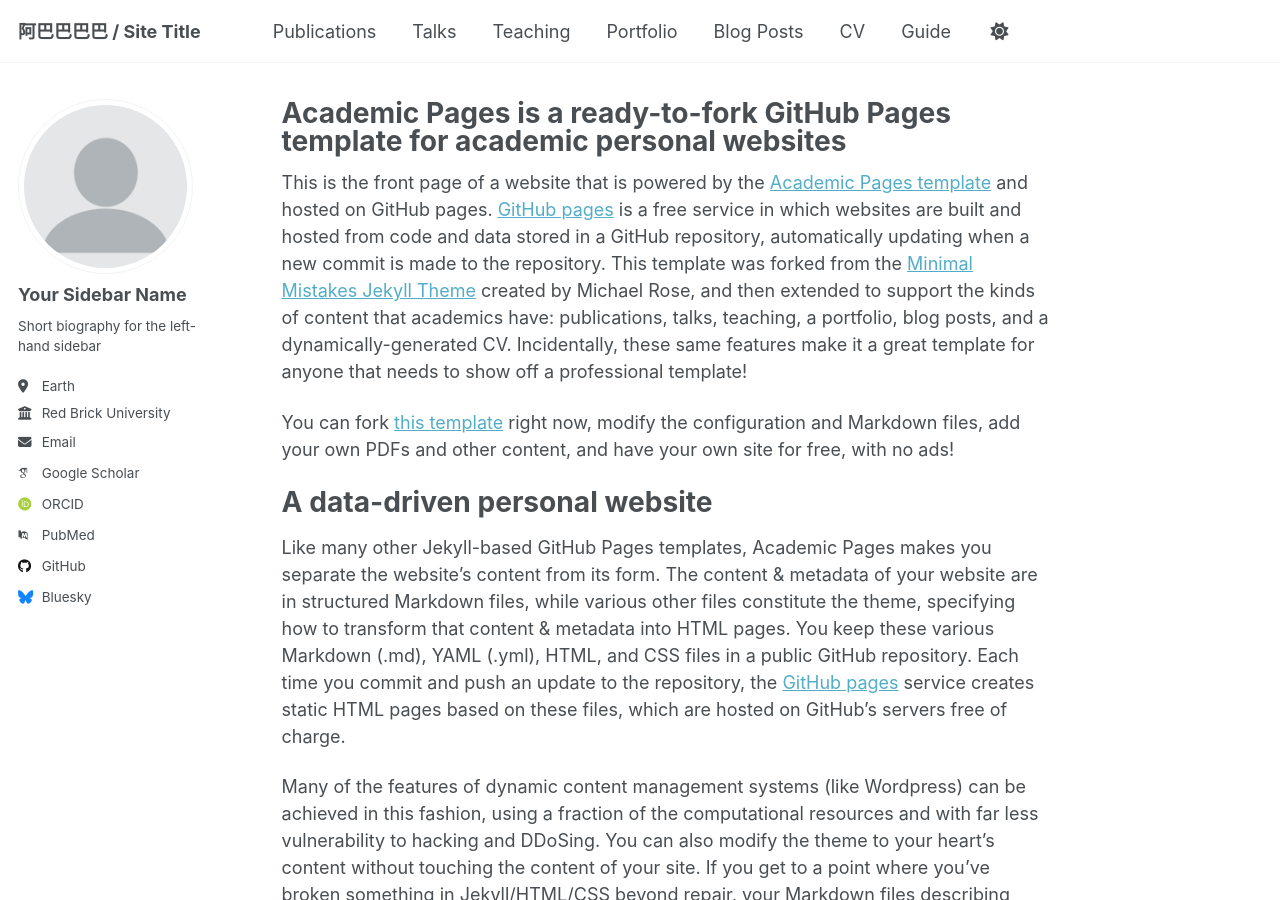
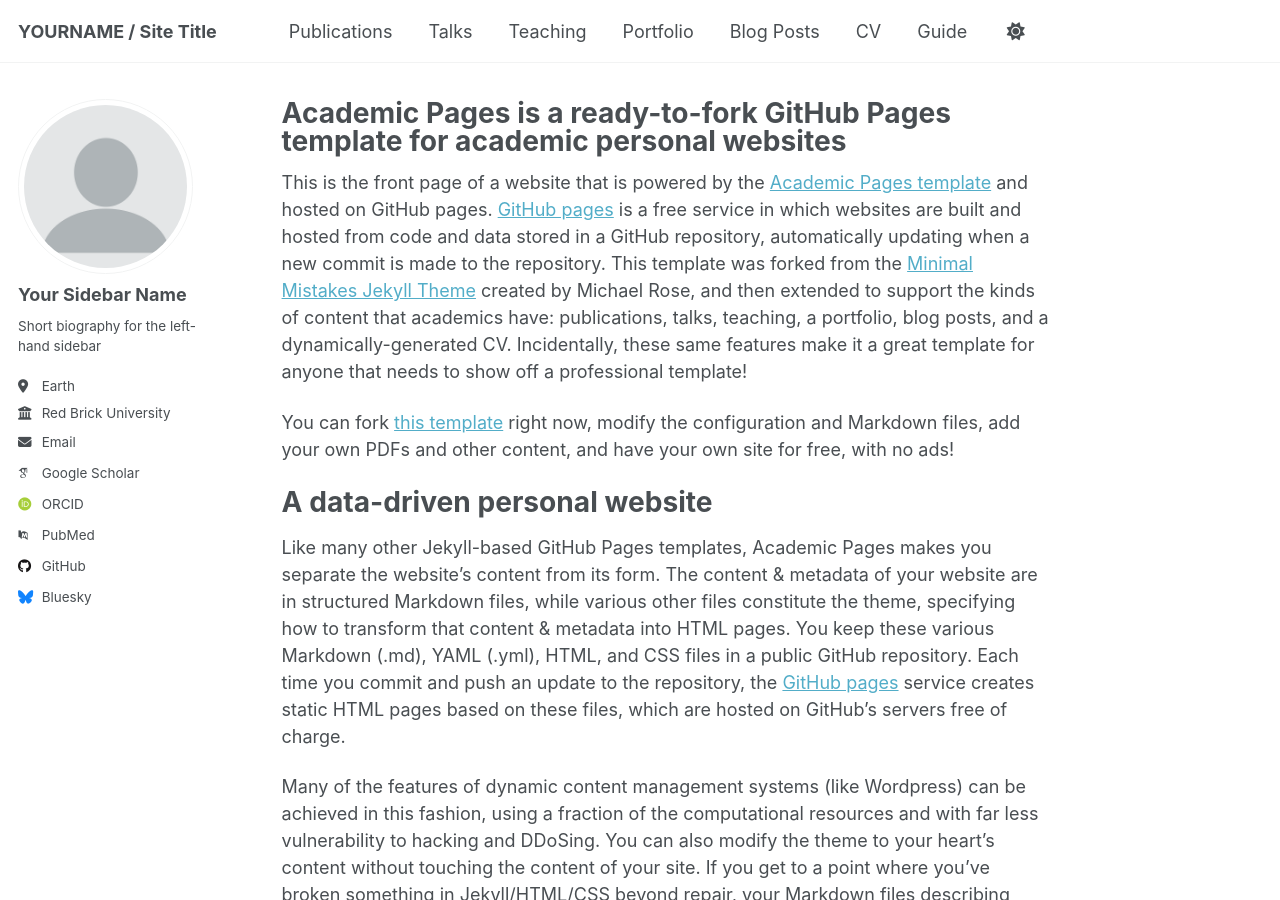
Before and after one commit to AbabababaSmart/ababababasmart.github.io, a Jekyll site: the page built from _pages/about.md, in a window 1280 px wide and 900 px high. Built offline with Jekyll 4.4.1, drawn with Linux system fonts in a browser that asks for light colours; some web fonts are replaced; a script that is not in the unit is left out.

Commit message:
Update _config.yml

```diff
--- a/_config.yml
+++ b/_config.yml
@@ -9,7 +9,7 @@
 # Basic Site Settings
 locale                   : "en-US"
 site_theme               : "default" # Currently available options are "default", "air"
-title                    : "阿巴巴巴巴 / Site Title"
+title                    : "YOURNAME / Site Title"
 title_separator          : "-"
 name                     : &name "Your Name"
 description              : &description "Your Name's academic portfolio"   # Update this with a general description of your site, this is the default if not overridden by a page
```
